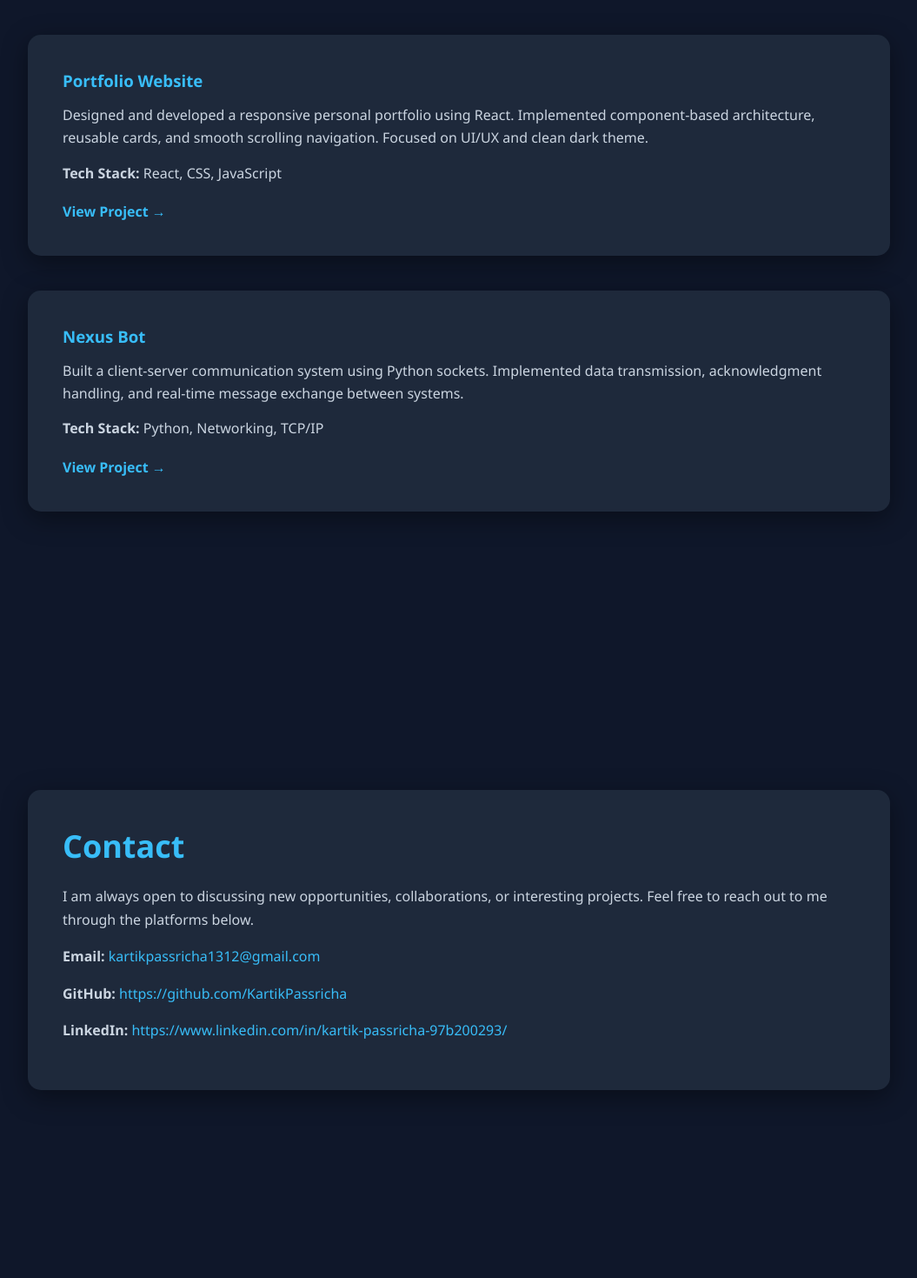
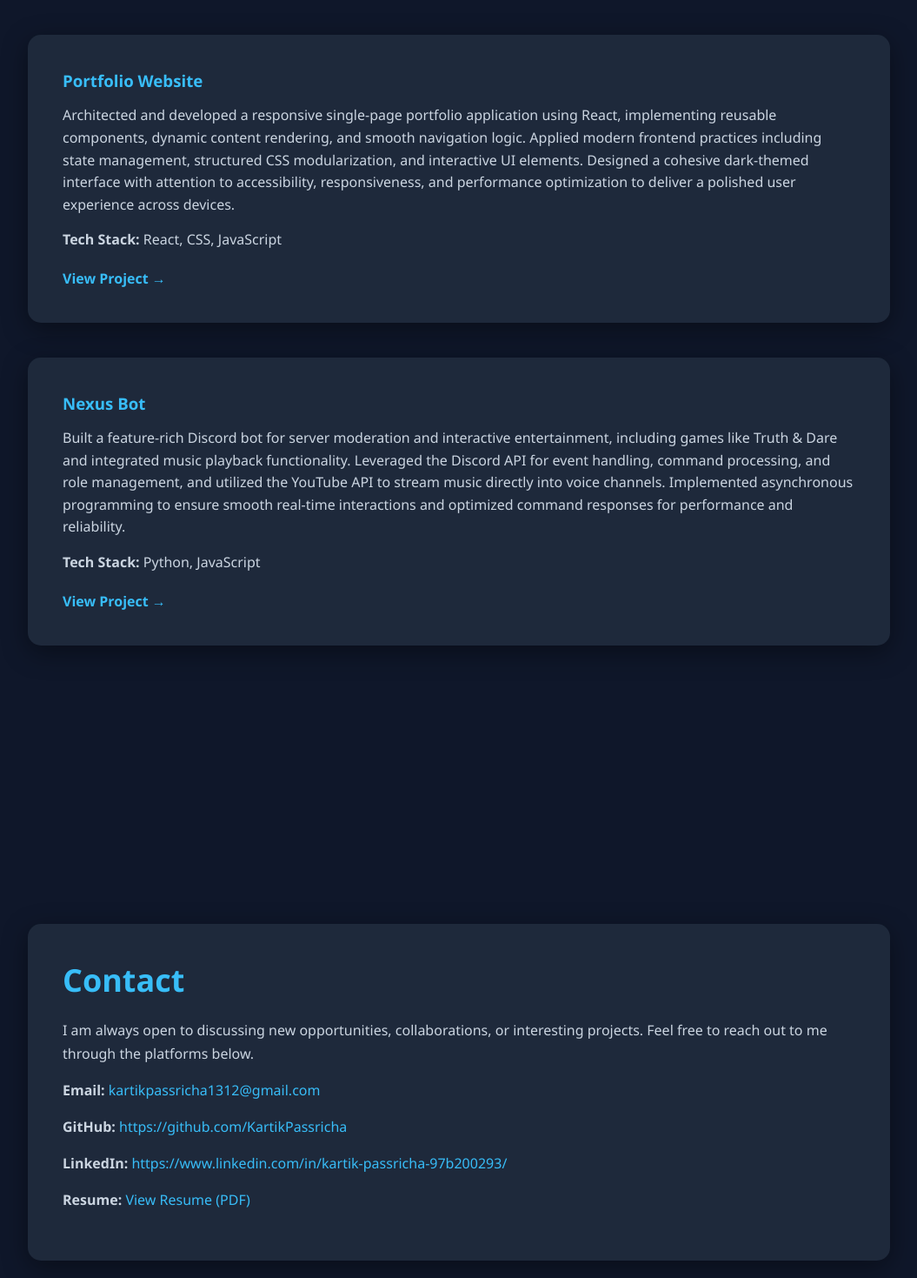
Before and after one commit to KartikPassricha/my-app, a React (Create React App) app: page / in a window 1280 px wide. Shown: the part 3281-4750 px from the top of the page at 87% size, without its empty margins (112-1167 px from the left). Before the commit the page ends 4694 px from the top, so only its background shows below. Built offline with nearby package versions, Linux system fonts and the light colour scheme.

Commit message:
changes in contacts navbar and projects

```diff
--- a/src/components/Contacts.jsx
+++ b/src/components/Contacts.jsx
@@ -40,6 +40,17 @@ function Contact() {
             https://www.linkedin.com/in/kartik-passricha-97b200293/
           </a>
         </p>
+
+        <p>
+          <strong>Resume:</strong>{" "}
+          <a
+            href={`${process.env.PUBLIC_URL}/resume.pdf`}
+            target="_blank"
+            rel="noopener noreferrer"
+          >
+          View Resume (PDF)
+          </a>
+        </p>
       </div>
     </section>
   );
--- a/src/components/Navbar.jsx
+++ b/src/components/Navbar.jsx
@@ -3,7 +3,7 @@ import "./Navbar.css";
 function Navbar() {
 
   const handleScroll = (e, id) => {
-    e.preventDefault(); // 🔥 prevents #contact from appearing
+    e.preventDefault();
 
     const section = document.getElementById(id);
     section.scrollIntoView({ behavior: "smooth" });
--- a/src/components/Projects.jsx
+++ b/src/components/Projects.jsx
@@ -6,16 +6,16 @@ function Projects() {
     {
       title: "Portfolio Website",
       description:
-        "Designed and developed a responsive personal portfolio using React. Implemented component-based architecture, reusable cards, and smooth scrolling navigation. Focused on UI/UX and clean dark theme.",
+        "Architected and developed a responsive single-page portfolio application using React, implementing reusable components, dynamic content rendering, and smooth navigation logic. Applied modern frontend practices including state management, structured CSS modularization, and interactive UI elements. Designed a cohesive dark-themed interface with attention to accessibility, responsiveness, and performance optimization to deliver a polished user experience across devices.",
       tech: "React, CSS, JavaScript",
-      link: "https://github.com/yourusername/portfolio"
+      link: "https://github.com/KartikPassricha/my-app"
     },
     {
       title: "Nexus Bot",
       description:
-        "Built a client-server communication system using Python sockets. Implemented data transmission, acknowledgment handling, and real-time message exchange between systems.",
-      tech: "Python, Networking, TCP/IP",
-      link: "https://github.com/yourusername/socket-app"
+        "Built a feature-rich Discord bot for server moderation and interactive entertainment, including games like Truth & Dare and integrated music playback functionality. Leveraged the Discord API for event handling, command processing, and role management, and utilized the YouTube API to stream music directly into voice channels. Implemented asynchronous programming to ensure smooth real-time interactions and optimized command responses for performance and reliability.",
+      tech: "Python, JavaScript",
+      link: "https://github.com/KartikPassricha/NexusBot"
     }
   ];
 
--- a/src/components/Skills.css
+++ b/src/components/Skills.css
@@ -64,3 +64,7 @@
 .skills-list > :nth-child(6) {
   grid-column: 3;
 }
+
+.skill-details {
+  z-index: 10;
+}
```
Also changed, not shown: 1 other file (tests, documents, lock files or other folders).
